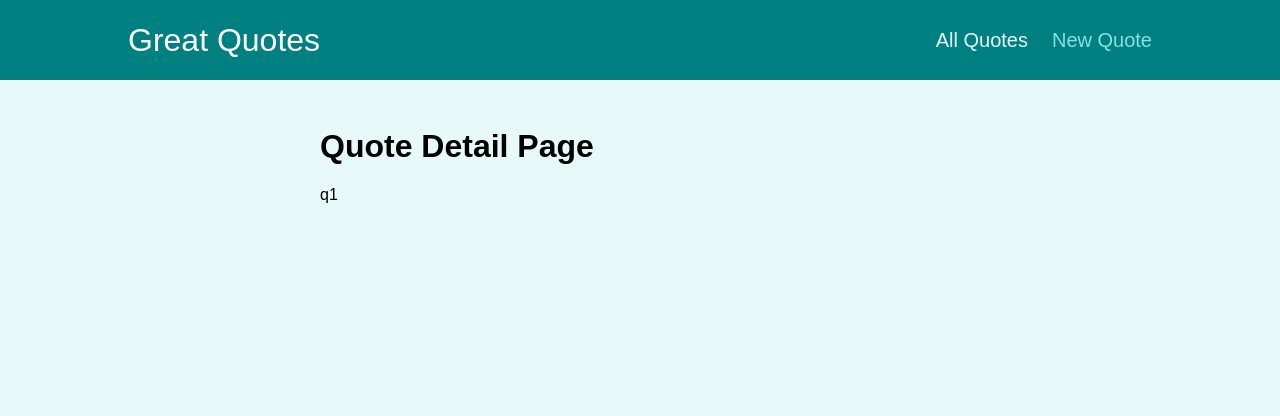
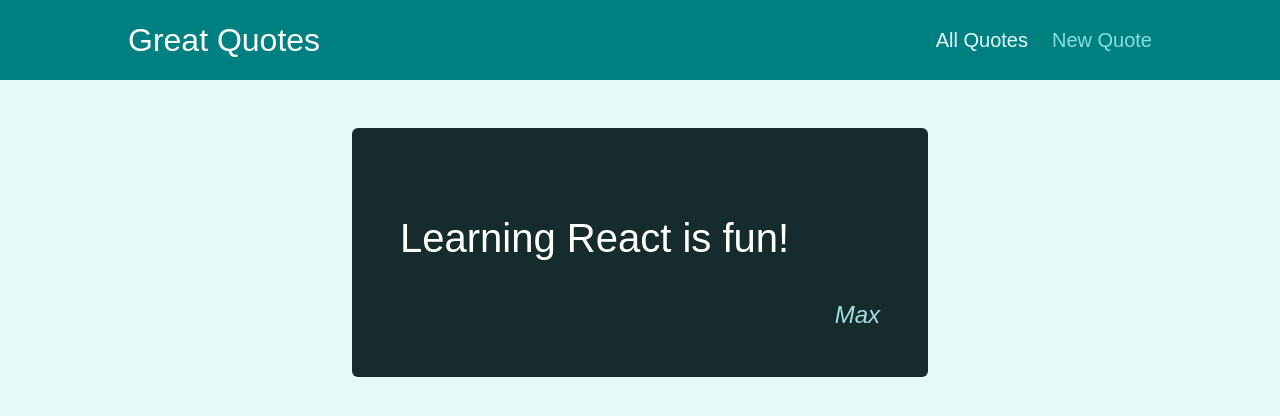
Before and after one commit to SpyrosVigkos/maximilian-react-course, a React (Create React App) app in the folder router-project/: page /quotes/q1 in a window 1280 px wide. Shown: the top 416 px of the page. Built offline with nearby package versions, Linux system fonts and the light colour scheme.

Commit message:
Not Found Page

```diff
--- a/router-project/src/App.js
+++ b/router-project/src/App.js
@@ -4,6 +4,7 @@
 import QuoteDetail from "./pages/QuoteDetail";
 import NewQuote from "./pages/NewQuote";
 import Layout from "./components/layout/Layout";
+import NotFound from "./pages/NotFound";
 
 function App() {
   return (
@@ -21,6 +22,9 @@
         <Route path="/new-quote">
           <NewQuote />
         </Route>
+        <Route path="*">
+          <NotFound />
+        </Route>
       </Switch>
     </Layout>
   );
--- a/router-project/src/components/quotes/QuoteItem.js
+++ b/router-project/src/components/quotes/QuoteItem.js
@@ -1,5 +1,5 @@
-import classes from './QuoteItem.module.css';
-
+import classes from "./QuoteItem.module.css";
+import { Link } from "react-router-dom";
 const QuoteItem = (props) => {
   return (
     <li className={classes.item}>
@@ -9,9 +9,9 @@
         </blockquote>
         <figcaption>{props.author}</figcaption>
       </figure>
-      <a className='btn'>
+      <Link to={`/quotes/${props.id}`} className="btn">
         View Fullscreen
-      </a>
+      </Link>
     </li>
   );
 };
--- a/router-project/src/pages/AllQuotes.js
+++ b/router-project/src/pages/AllQuotes.js
@@ -1,4 +1,12 @@
+import QuoteList from "../components/quotes/QuoteList";
+
+const DUMMY_QUOTES = [
+  { id: "q1", author: "Max", text: "Learning React is fun!" },
+  { id: "q2", author: "Maximilian", text: "Learning React is great!" },
+];
+
 const AllQuotes = () => {
-  return <h1>All Quotes Page</h1>;
+  return <QuoteList quotes={DUMMY_QUOTES} />;
 };
+
 export default AllQuotes;
--- a/router-project/src/pages/NewQuote.js
+++ b/router-project/src/pages/NewQuote.js
@@ -1,4 +1,8 @@
+import QuoteForm from "../components/quotes/QuoteForm";
 const NewQuote = () => {
-  return <h1>New Quote Page</h1>;
+  const addQuoteHandler = (quoteDate) => {
+    console.log(quoteDate);
+  };
+  return <QuoteForm onAddQuote={addQuoteHandler} />;
 };
 export default NewQuote;
--- /dev/null
+++ b/router-project/src/pages/NotFound.js
@@ -0,0 +1,9 @@
+const NotFound = () => {
+  return (
+    <div className="centered">
+      <p>Page Not Found!</p>
+    </div>
+  );
+};
+
+export default NotFound;
--- a/router-project/src/pages/QuoteDetail.js
+++ b/router-project/src/pages/QuoteDetail.js
@@ -1,13 +1,26 @@
 import { Fragment } from "react";
 import { useParams, Route } from "react-router-dom";
 import Comments from "../components/comments/Comments";
+import HighlightedQuote from "../components/quotes/HighlightedQuote";
+import NoQuotesFound from "../components/quotes/NoQuotesFound";
+
+const DUMMY_QUOTES = [
+  { id: "q1", author: "Max", text: "Learning React is fun!" },
+  { id: "q2", author: "Maximilian", text: "Learning React is great!" },
+];
+
 const QuoteDetail = () => {
   const params = useParams();
 
+  const quote = DUMMY_QUOTES.find((quote) => quote.id === params.quoteId);
+
+  if (!quote) {
+    return <NoQuotesFound />;
+  }
+
   return (
     <Fragment>
-      <h1>Quote Detail Page</h1>
-      <p>{params.quoteId}</p>
+      <HighlightedQuote text={quote.text} author={quote.author} />
       <Route path={`/quotes/${params.quoteId}/comments`}>
         <Comments />
       </Route>
```
Also changed, not shown: router-project/src/components/quotes/QuoteForm.js (+9 -9 lines).
